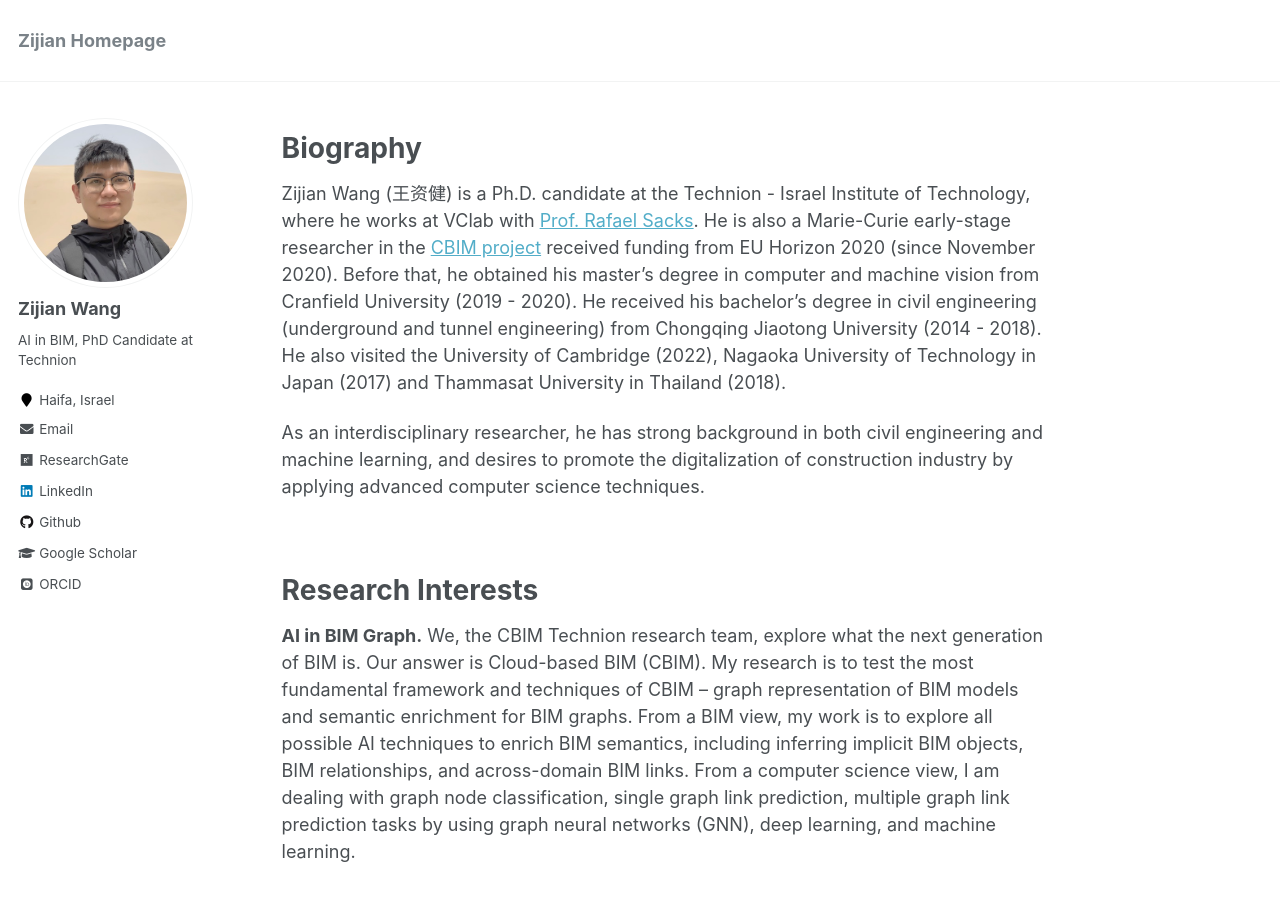
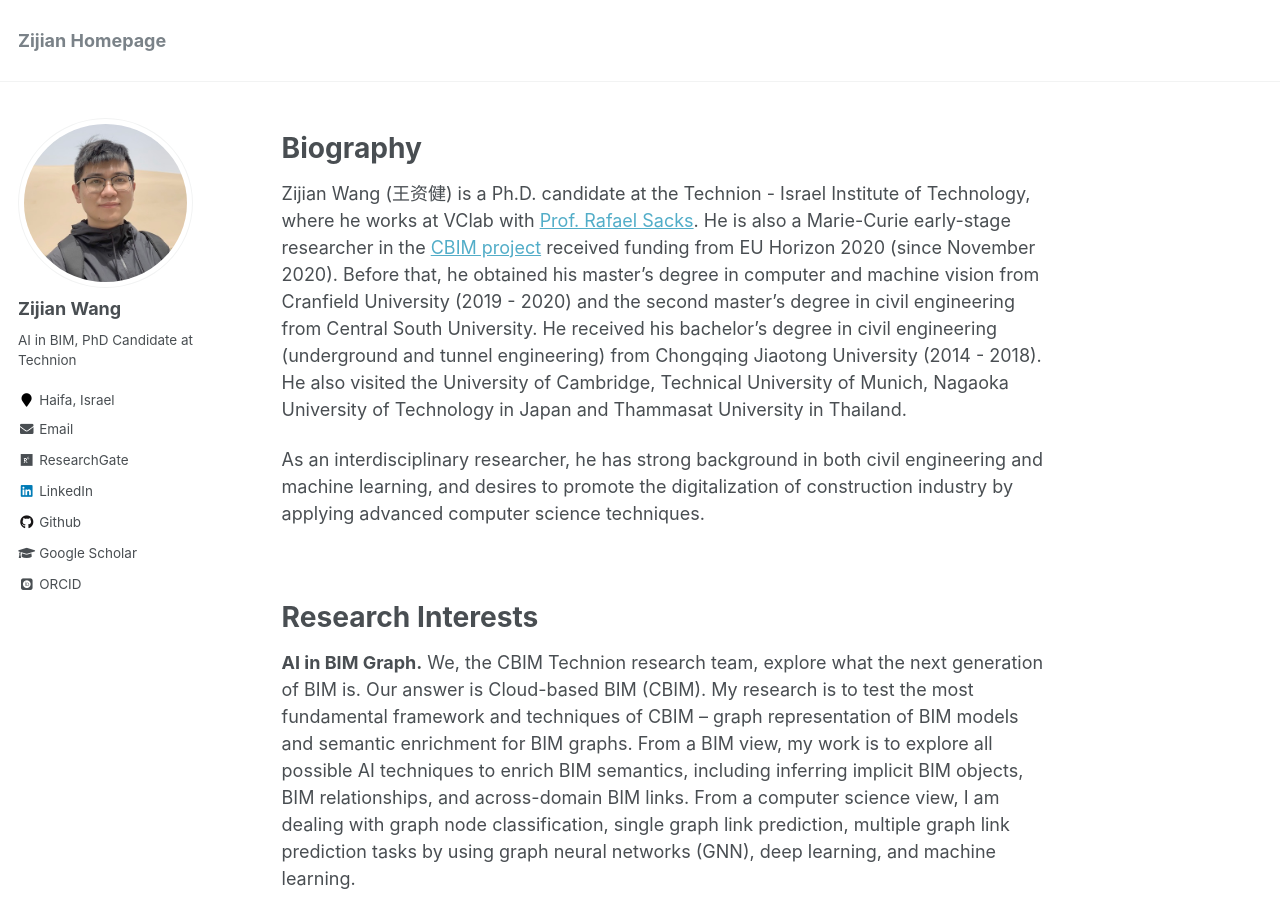
Before and after one commit to ZijianWang-ZW/zijianwang-zw.github.io, a Jekyll site: the page built from _pages/about.md, in a window 1280 px wide and 900 px high. Built offline with Jekyll 4.4.1, drawn with Linux system fonts in a browser that asks for light colours; some web fonts are replaced.

Commit message:
update profile

```diff
--- a/_pages/about.md
+++ b/_pages/about.md
@@ -9,7 +9,7 @@ redirect_from:
 ---
 Biography
 ======
-Zijian Wang (王资健) is a Ph.D. candidate at the Technion - Israel Institute of Technology, where he works at VClab with [Prof. Rafael Sacks](https://sacks.net.technion.ac.il/). He is also a Marie-Curie early-stage researcher in the [CBIM project](https://cbim2020.net.technion.ac.il/) received funding from EU Horizon 2020 (since November 2020). Before that, he obtained his master's degree in computer and machine vision from Cranfield University (2019 - 2020). He received his bachelor's degree in civil engineering (underground and tunnel engineering) from Chongqing Jiaotong University (2014 - 2018). He also visited the University of Cambridge (2022), Nagaoka University of Technology in Japan (2017) and Thammasat University in Thailand (2018).
+Zijian Wang (王资健) is a Ph.D. candidate at the Technion - Israel Institute of Technology, where he works at VClab with [Prof. Rafael Sacks](https://sacks.net.technion.ac.il/). He is also a Marie-Curie early-stage researcher in the [CBIM project](https://cbim2020.net.technion.ac.il/) received funding from EU Horizon 2020 (since November 2020). Before that, he obtained his master's degree in computer and machine vision from Cranfield University (2019 - 2020) and the second master's degree in civil engineering from Central South University. He received his bachelor's degree in civil engineering (underground and tunnel engineering) from Chongqing Jiaotong University (2014 - 2018). He also visited the University of Cambridge, Technical University of Munich, Nagaoka University of Technology in Japan and Thammasat University in Thailand.
 
 As an interdisciplinary researcher, he has strong background in both civil engineering and machine learning, and desires to promote the digitalization of construction industry by applying advanced computer science techniques.
 
```
